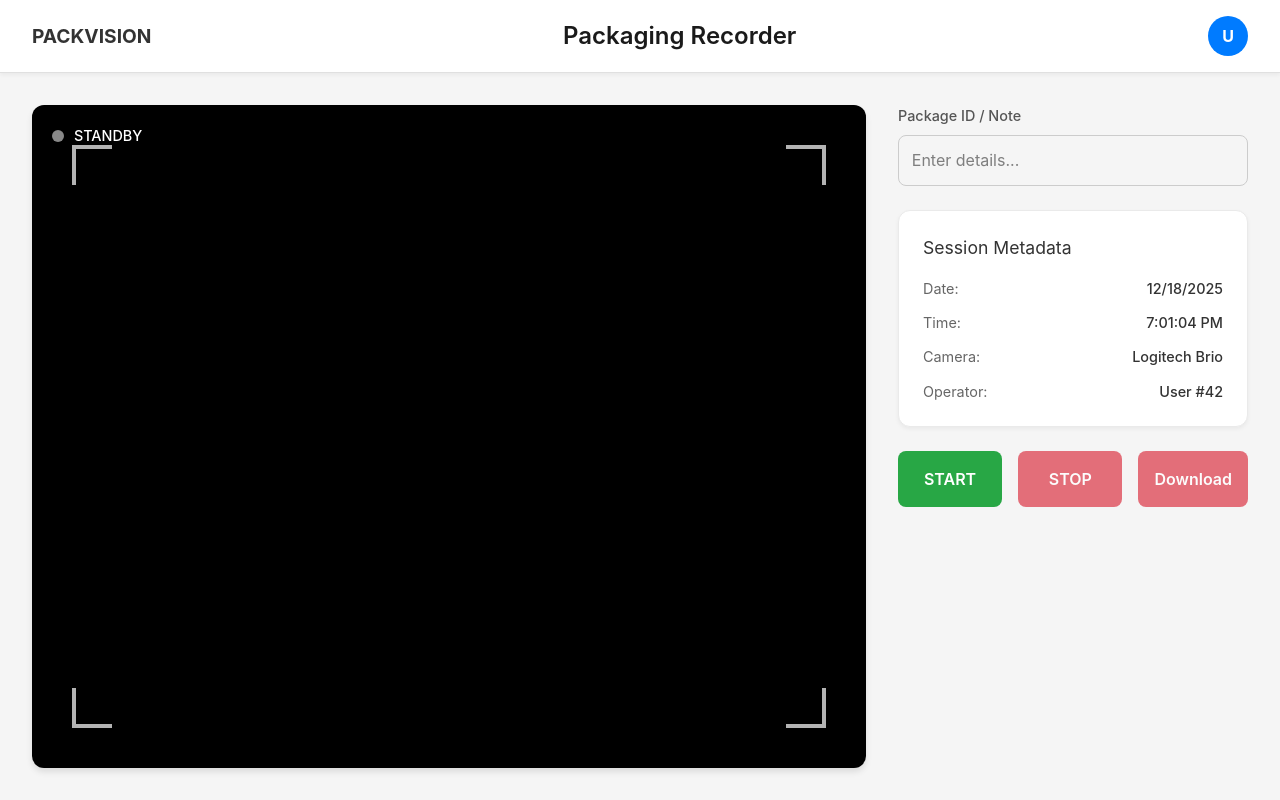
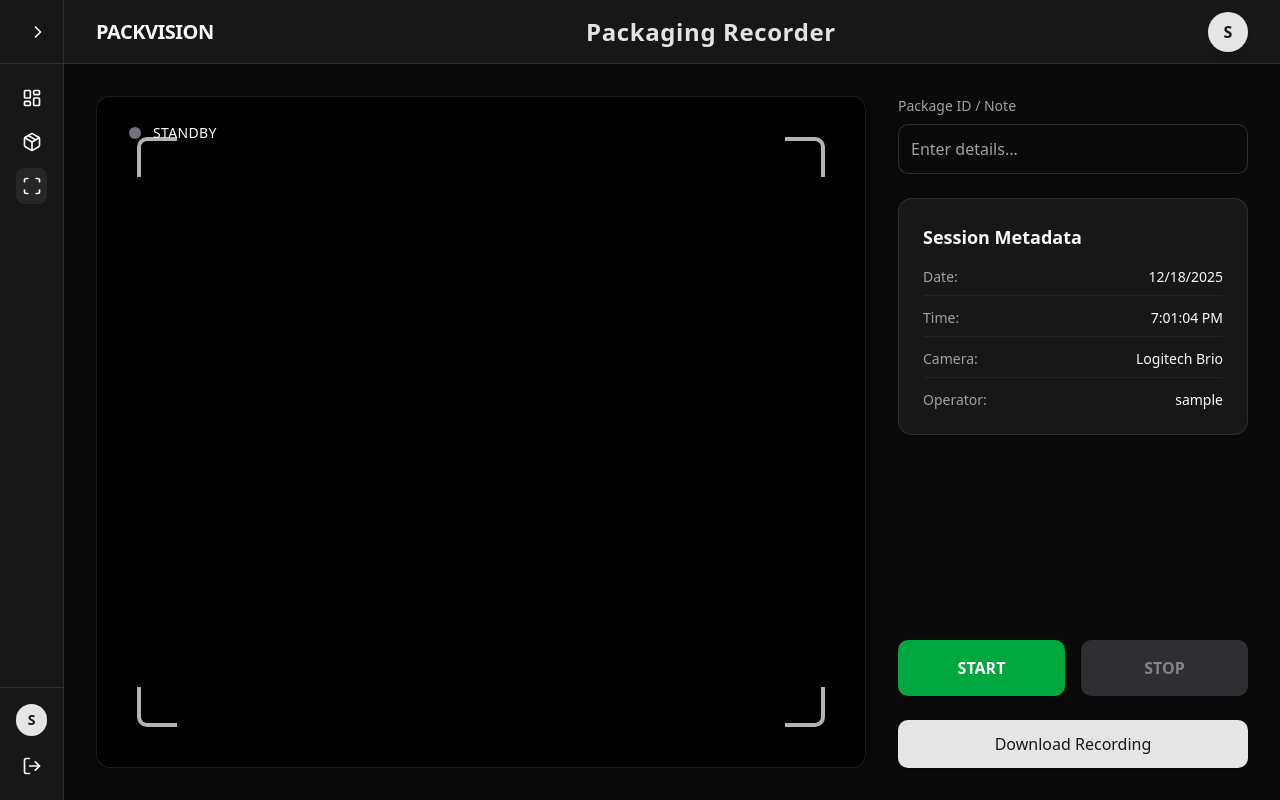
Before and after one commit to gaamas-group/Packvision, a React app in the folder frontend/: page /packager/scan in a window 1280 px wide. Built offline with nearby package versions, Linux system fonts and the light colour scheme; no server answers; sample sign-in values are in the browser's storage; the HTML template or start-up script is replaced by a standard one.

Commit message:
feat(packager-ui): update scan ui

```diff
--- a/frontend/src/components/admin/AdminSidebar.tsx
+++ b/frontend/src/components/admin/AdminSidebar.tsx
@@ -17,11 +17,6 @@ const menuItems = [
     title: "Dashboard",
     path: "/admin/dashboard",
     icon: LayoutDashboard,
-  },
-  {
-    title: "User Management",
-    path: "/admin/users",
-    icon: Users,
   },
   {
     title: "Packager Management",
--- a/frontend/src/roles/packager/pages/ScannerRecordingPage.tsx
+++ b/frontend/src/roles/packager/pages/ScannerRecordingPage.tsx
@@ -1,14 +1,19 @@
 import React, { useEffect, useRef, useState } from 'react';
 import { useAuth } from '../../../auth/AuthContext';
+import { AdminSidebar } from "@/components/admin/AdminSidebar";
+import { LogOut } from "lucide-react";
+import { cn } from "@/lib/utils";
 
 const ScannerRecordingPage = () => {
-  const { accessToken } = useAuth();
+  const { accessToken, user, logout } = useAuth();
   const videoRef = useRef<HTMLVideoElement | null>(null);
   const mediaRecorderRef = useRef<MediaRecorder | null>(null);
   const mediaStreamRef = useRef<MediaStream | null>(null);
   const recordedChunksRef = useRef<Blob[]>([]);
   const [isRecording, setIsRecording] = useState(false);
   const [inputValue, setInputValue] = useState('');
+
+  const isAdmin = user?.role === 'admin';
 
   const startRecording = () => {
     console.log('Starting recording');
@@ -161,6 +166,11 @@ const ScannerRecordingPage = () => {
     }
   };
 
+  const handleLogout = () => {
+    logout();
+    window.location.href = "/login";
+  };
+
   useEffect(() => {
     async function startCamera() {
       try {
@@ -194,175 +204,75 @@ const ScannerRecordingPage = () => {
   }, []);
 
   return (
-    <div
-      style={{
-        display: 'flex',
-        flexDirection: 'column',
-        height: '100vh',
-        backgroundColor: '#f5f5f5',
-        fontFamily: 'Inter, sans-serif',
-      }}
-    >
+    <div className="flex h-screen overflow-hidden bg-background text-foreground font-sans">
+      {/* Sidebar for Admin */}
+      {isAdmin && <AdminSidebar />}
+
+      {/* Main Content Area */}
+      <div className="flex flex-1 flex-col overflow-hidden relative">
         {/* Header */}
-      <header
-        style={{
-          display: 'flex',
-          justifyContent: 'space-between',
-          alignItems: 'center',
-          padding: '1rem 2rem',
-          backgroundColor: '#ffffff',
-          borderBottom: '1px solid #e0e0e0',
-          boxShadow: '0 2px 4px rgba(0,0,0,0.05)',
-        }}
-      >
-        <div style={{ fontWeight: 'bold', fontSize: '1.2rem', color: '#333' }}>
+        <header className="flex h-16 items-center justify-between border-b border-border bg-card px-8 shadow-sm">
+          <div className="font-bold text-xl tracking-tight text-foreground">
             PACKVISION
           </div>
-        <div
-          style={{
-            flex: 1,
-            textAlign: 'center',
-            fontSize: '1.5rem',
-            fontWeight: '600',
-            color: '#1a1a1a',
-          }}
-        >
+          <div className="flex-1 text-center text-2xl font-semibold text-foreground/90 tracking-wide">
             Packaging Recorder
           </div>
-        <div
-          style={{
-            width: '40px',
-            height: '40px',
-            borderRadius: '50%',
-            backgroundColor: '#007bff',
-            color: 'white',
-            display: 'flex',
-            alignItems: 'center',
-            justifyContent: 'center',
-            fontWeight: 'bold',
-          }}
+          <div className="flex items-center gap-4">
+            <div className="flex items-center justify-center w-10 h-10 rounded-full bg-primary text-primary-foreground font-bold shadow-md">
+                {user?.username?.[0]?.toUpperCase() || "U"}
+            </div>
+            {!isAdmin && (
+                <button
+                    onClick={handleLogout}
+                    className="flex items-center gap-2 px-3 py-2 text-sm font-medium text-muted-foreground hover:text-destructive hover:bg-destructive/10 rounded-md transition-colors"
                 >
-          U
+                    <LogOut className="w-4 h-4" />
+                    Logout
+                </button>
+            )}
           </div>
         </header>
 
-      {/* Main Content */}
-      <main
-        style={{
-          display: 'flex',
-          flex: 1,
-          padding: '2rem',
-          gap: '2rem',
-          overflow: 'hidden',
-        }}
-      >
+        {/* Main Workspace */}
+        <main className="flex flex-1 p-8 gap-8 overflow-hidden bg-background">
           {/* Left Column: Camera Feed */}
+          <div className="flex-1 bg-black rounded-xl overflow-hidden relative flex items-center justify-center shadow-lg border border-border">
+            {/* Recording Indicator */}
+            <div className="absolute top-5 left-5 flex items-center gap-3 z-10 bg-black/40 px-3 py-1.5 rounded-full backdrop-blur-sm">
               <div
-          style={{
-            flex: 1,
-            backgroundColor: '#000',
-            borderRadius: '12px',
-            overflow: 'hidden',
-            position: 'relative',
-            display: 'flex',
-            alignItems: 'center',
-            justifyContent: 'center',
-            boxShadow: '0 4px 6px rgba(0,0,0,0.1)',
-          }}
-        >
-          {/* Recording Indicator */}
-          <div
-            style={{
-              position: 'absolute',
-              top: '20px',
-              left: '20px',
-              display: 'flex',
-              alignItems: 'center',
-              gap: '10px',
-              zIndex: 10,
-            }}
-          >
-            <div
-              style={{
-                width: '12px',
-                height: '12px',
-                borderRadius: '50%',
-                backgroundColor: isRecording ? '#ff4d4d' : '#888',
-                boxShadow: isRecording ? '0 0 8px #ff4d4d' : 'none',
-                transition: 'background-color 0.3s ease',
-              }}
+                className={cn(
+                  "w-3 h-3 rounded-full transition-all duration-300",
+                  isRecording
+                    ? "bg-red-500 shadow-[0_0_8px_rgba(239,68,68,0.8)] animate-pulse"
+                    : "bg-zinc-500"
+                )}
               />
-            <span
-              style={{ color: 'white', fontSize: '0.9rem', fontWeight: '500' }}
-            >
+              <span className="text-white text-sm font-medium tracking-wide">
                 {isRecording ? 'REC' : 'STANDBY'}
               </span>
             </div>
 
             {/* Camera Overlay Corners */}
-          {[
-            {
-              top: '40px',
-              left: '40px',
-              borderTop: '4px solid rgba(255,255,255,0.7)',
-              borderLeft: '4px solid rgba(255,255,255,0.7)',
-            },
-            {
-              top: '40px',
-              right: '40px',
-              borderTop: '4px solid rgba(255,255,255,0.7)',
-              borderRight: '4px solid rgba(255,255,255,0.7)',
-            },
-            {
-              bottom: '40px',
-              left: '40px',
-              borderBottom: '4px solid rgba(255,255,255,0.7)',
-              borderLeft: '4px solid rgba(255,255,255,0.7)',
-            },
-            {
-              bottom: '40px',
-              right: '40px',
-              borderBottom: '4px solid rgba(255,255,255,0.7)',
-              borderRight: '4px solid rgba(255,255,255,0.7)',
-            },
-          ].map((style, i) => (
-            <div
-              key={i}
-              style={{
-                position: 'absolute',
-                width: '40px',
-                height: '40px',
-                ...style,
-                zIndex: 5,
-              }}
-            />
-          ))}
+            <div className="absolute top-10 left-10 w-10 h-10 border-t-4 border-l-4 border-white/70 z-10 pointer-events-none rounded-tl-lg" />
+            <div className="absolute top-10 right-10 w-10 h-10 border-t-4 border-r-4 border-white/70 z-10 pointer-events-none rounded-tr-lg" />
+            <div className="absolute bottom-10 left-10 w-10 h-10 border-b-4 border-l-4 border-white/70 z-10 pointer-events-none rounded-bl-lg" />
+            <div className="absolute bottom-10 right-10 w-10 h-10 border-b-4 border-r-4 border-white/70 z-10 pointer-events-none rounded-br-lg" />
 
             <video
               ref={videoRef}
               autoPlay
               playsInline
               muted
-            style={{ width: '100%', height: '100%', objectFit: 'cover' }}
+              className="w-full h-full object-cover"
             />
           </div>
 
           {/* Right Column: Controls & Metadata */}
-        <div
-          style={{
-            flex: '0 0 350px',
-            display: 'flex',
-            flexDirection: 'column',
-            gap: '1.5rem',
-          }}
-        >
+          <div className="flex-none w-[350px] flex flex-col gap-6">
             {/* Input Box */}
-          <div
-            style={{ display: 'flex', flexDirection: 'column', gap: '0.5rem' }}
-          >
-            <label
-              style={{ fontSize: '0.9rem', fontWeight: '500', color: '#555' }}
-            >
+            <div className="flex flex-col gap-2">
+              <label className="text-sm font-medium text-muted-foreground">
                 Package ID / Note
               </label>
               <input
@@ -371,92 +281,57 @@ const ScannerRecordingPage = () => {
                 onChange={handleInput}
                 onKeyDown={handleKeyDown}
                 placeholder="Enter details..."
-              style={{
-                padding: '0.8rem',
-                borderRadius: '8px',
-                border: '1px solid #ccc',
-                fontSize: '1rem',
-                outline: 'none',
-              }}
+                className="p-3 rounded-lg border border-input bg-background/50 hover:bg-background focus:bg-background focus:ring-2 focus:ring-primary focus:border-primary transition-all outline-none text-foreground placeholder:text-muted-foreground shadow-sm"
               />
             </div>
 
             {/* Metadata Card */}
-          <div
-            style={{
-              backgroundColor: 'white',
-              padding: '1.5rem',
-              borderRadius: '12px',
-              boxShadow: '0 2px 4px rgba(0,0,0,0.05)',
-              border: '1px solid #eaeaea',
-            }}
-          >
-            <h3
-              style={{
-                margin: '0 0 1rem 0',
-                fontSize: '1.1rem',
-                color: '#333',
-              }}
-            >
+            <div className="bg-card p-6 rounded-xl shadow-sm border border-border">
+              <h3 className="m-0 mb-4 text-lg font-semibold text-foreground">
                 Session Metadata
               </h3>
-            <div
-              style={{
-                display: 'flex',
-                flexDirection: 'column',
-                gap: '0.8rem',
-                fontSize: '0.9rem',
-                color: '#666',
-              }}
-            >
-              <div style={{ display: 'flex', justifyContent: 'space-between' }}>
+              <div className="flex flex-col gap-3 text-sm text-muted-foreground">
+                <div className="flex justify-between items-center border-b border-border/50 pb-2">
                   <span>Date:</span>
-                <span style={{ fontWeight: '500', color: '#333' }}>
+                  <span className="font-medium text-foreground">
                     {new Date().toLocaleDateString()}
                   </span>
                 </div>
-              <div style={{ display: 'flex', justifyContent: 'space-between' }}>
+                <div className="flex justify-between items-center border-b border-border/50 pb-2">
                   <span>Time:</span>
-                <span style={{ fontWeight: '500', color: '#333' }}>
+                  <span className="font-medium text-foreground">
                     {new Date().toLocaleTimeString()}
                   </span>
                 </div>
-              <div style={{ display: 'flex', justifyContent: 'space-between' }}>
+                <div className="flex justify-between items-center border-b border-border/50 pb-2">
                   <span>Camera:</span>
-                <span style={{ fontWeight: '500', color: '#333' }}>
+                  <span className="font-medium text-foreground">
                     Logitech Brio
                   </span>
                 </div>
-              <div style={{ display: 'flex', justifyContent: 'space-between' }}>
+                <div className="flex justify-between items-center">
                   <span>Operator:</span>
-                <span style={{ fontWeight: '500', color: '#333' }}>
-                  User #42
+                  <span className="font-medium text-foreground">
+                    {user?.username || "Unknown"}
                   </span>
                 </div>
               </div>
             </div>
 
             {/* Controls */}
-          <div style={{ display: 'flex', gap: '1rem' }}>
+            <div className="flex gap-4 mt-auto">
               <button
                 onClick={() => {
                   setIsRecording(true);
                   startRecording();
                 }}
-              style={{
-                flex: 1,
-                padding: '1rem',
-                backgroundColor: '#28a745',
-                color: 'white',
-                border: 'none',
-                borderRadius: '8px',
-                fontSize: '1rem',
-                fontWeight: '600',
-                cursor: 'pointer',
-                transition: 'background-color 0.2s',
-                opacity: isRecording ? 0.7 : 1,
-              }}
                 disabled={isRecording}
+                className={cn(
+                  "flex-1 py-4 px-6 rounded-lg font-semibold text-white shadow-md transition-all transform active:scale-95",
+                  isRecording
+                    ? "bg-zinc-600 opacity-50 cursor-not-allowed"
+                    : "bg-green-600 hover:bg-green-700 hover:shadow-lg"
+                )}
               >
                 START
               </button>
@@ -465,44 +340,26 @@ const ScannerRecordingPage = () => {
                   setIsRecording(false);
                   stopRecording();
                 }}
-              style={{
-                flex: 1,
-                padding: '1rem',
-                backgroundColor: '#dc3545',
-                color: 'white',
-                border: 'none',
-                borderRadius: '8px',
-                fontSize: '1rem',
-                fontWeight: '600',
-                cursor: 'pointer',
-                transition: 'background-color 0.2s',
-                opacity: !isRecording ? 0.7 : 1,
-              }}
                 disabled={!isRecording}
+                className={cn(
+                    "flex-1 py-4 px-6 rounded-lg font-semibold text-white shadow-md transition-all transform active:scale-95",
+                    !isRecording
+                      ? "bg-zinc-600 opacity-50 cursor-not-allowed"
+                      : "bg-red-600 hover:bg-red-700 hover:shadow-lg"
+                  )}
               >
                 STOP
               </button>
+            </div>
              <button
                onClick={downloadVideo}
-              style={{
-                flex: 1,
-                padding: '1rem',
-                backgroundColor: '#dc3545',
-                color: 'white',
-                border: 'none',
-                borderRadius: '8px',
-                fontSize: '1rem',
-                fontWeight: '600',
-                cursor: 'pointer',
-                transition: 'background-color 0.2s',
-                opacity: !isRecording ? 0.7 : 1,
-              }}
+               className="w-full py-3 rounded-lg font-medium text-primary-foreground bg-primary hover:bg-primary/90 shadow-sm transition-colors"
              >
-              Download
+               Download Recording
             </button>
           </div>
+        </main>
       </div>
-      </main>
     </div>
   );
 };
```
Lines whose indentation alone changed are shown as unchanged.
